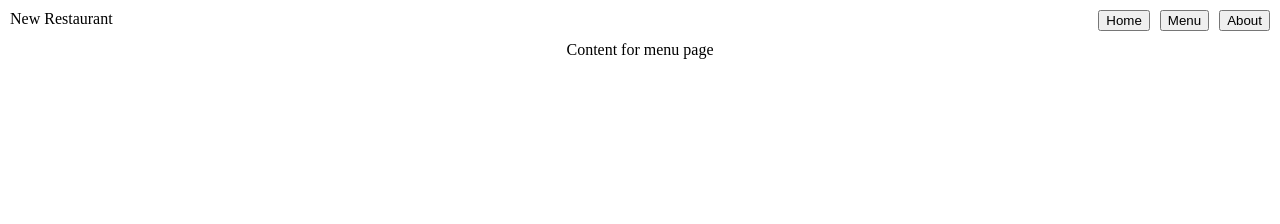
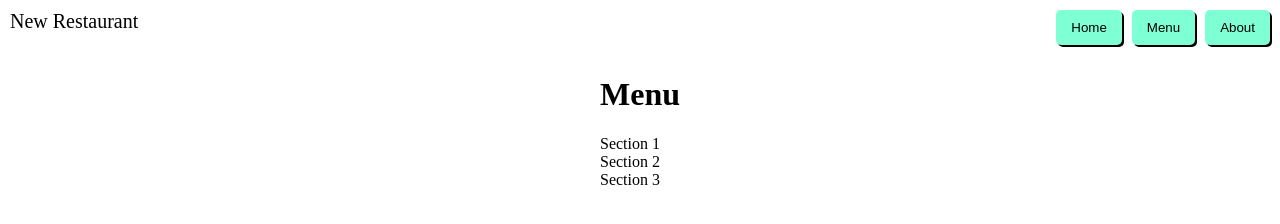
Before and after one commit to xClune/webpack-resto-page, a website built with webpack: page src/index.html in a window 1280 px wide. Both pictures are taken after a click on the button "Menu". Built offline with nearby package versions, Linux system fonts and the light colour scheme.

Commit message:
Generate html content with JS for each tab.

```diff
--- a/src/index.html
+++ b/src/index.html
@@ -16,8 +16,12 @@
         </nav>
     </header>
     <div id="content" class="content">
-        Content.
+        <div class="main">
+            <h1 class="title">Home</h1>
+            <div class="section-1">Section 1</div>
+            <div class="section-2">Section 2</div>
+            <div class="section-3">Section 3</div>
+        </div>
     </div>
-
 </body>
 </html>
--- a/src/index.js
+++ b/src/index.js
@@ -4,24 +4,34 @@ console.log('test message')
 
 // Event Listeners
 
-const home = document.querySelector('.home-btn')
-const menu = document.querySelector('.menu-btn')
-const about = document.querySelector('.about-btn')
+const home = document.querySelector('.home-btn');
+const menu = document.querySelector('.menu-btn');
+const about = document.querySelector('.about-btn');
 
 const content = document.getElementById('content');
 
 home.addEventListener('click', () => {
-    content.innerText = homeContent;
+    console.log('something')
+    content.innerHTML = generateContent('Home');
 })
 
 menu.addEventListener('click', () => {
-    content.innerText = menuContent;
+    content.innerHTML = generateContent('Menu');
 })
 
 about.addEventListener('click', () => {
-    content.innerText = aboutContent;
+    content.innerHTML = generateContent('About');
 })
 
-const homeContent = "Content for home page";
-const menuContent = "Content for menu page";
-const aboutContent = "Content for about page";
+function generateContent(field) {
+    return (
+    `
+        <div class="main">
+            <h1 class="title">${field}</h1>
+            <div class="section-1">Section 1</div>
+            <div class="section-2">Section 2</div>
+            <div class="section-3">Section 3</div>
+        </div>
+    `
+    )
+}
--- a/src/styles.css
+++ b/src/styles.css
@@ -11,6 +11,8 @@ header {
     justify-content: space-between;
 
     padding: 10px;
+
+    font-size: 20px;
 }
 
 nav {
@@ -19,6 +21,22 @@ nav {
     gap: 10px;
 }
 
+.btn {
+    padding: 10px 15px;
+
+    background-color: aquamarine;
+    border: none;
+    border-radius: 5px;
+
+    box-shadow: 2px 2px black;
+}
+
+.btn:hover {
+    background-color: blueviolet;
+}
+
+
+
 /* Main Content */
 #content {
     display: flex;
```
Also changed, not shown: dist/index.html, dist/main.js.
